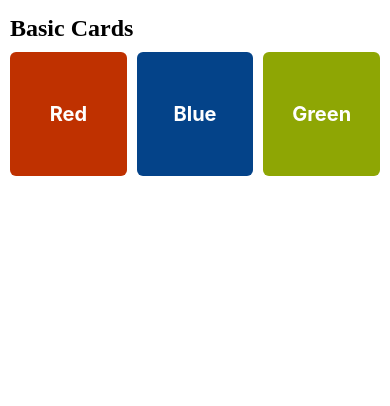
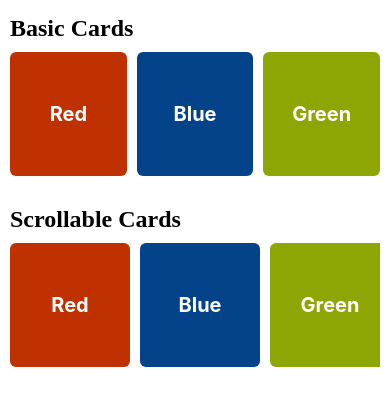
Before and after one commit to andro2401/Project02, a React Native app: screen / in a window 390 px wide. Shown: the top 406 px of the page. Built offline with nearby package versions, Linux system fonts and the light colour scheme.

Commit message:
scroll cards done

```diff
--- a/App.tsx
+++ b/App.tsx
@@ -1,11 +1,13 @@
 import React from 'react';
-import {SafeAreaView, StyleSheet, Text, View} from 'react-native';
+import {SafeAreaView} from 'react-native';
 import BasicCards from './components/BasicCards.tsx';
+import ScrollCards from './components/ScrollCards.tsx';
 
 const App = () => {
   return (
     <SafeAreaView>
       <BasicCards />
+      <ScrollCards />
     </SafeAreaView>
   );
 };
--- /dev/null
+++ b/components/ScrollCards.tsx
@@ -0,0 +1,66 @@
+import React from 'react';
+import {ScrollView, StyleSheet, Text, View} from 'react-native';
+import {globalStyles} from '../styles/Global.tsx';
+
+const ScrollCards = () => {
+  return (
+    <View style={globalStyles.container}>
+      <Text style={globalStyles.title}>Scrollable Cards</Text>
+      <ScrollView
+        style={styles.scrollWrapper}
+        horizontal={true}
+        showsHorizontalScrollIndicator={false}
+      >
+
+        <View style={[styles.card, styles.cardOne]}>
+          <Text style={styles.cardText}>Red</Text>
+        </View>
+        <View style={[styles.card, styles.cardTwo]}>
+          <Text style={styles.cardText}>Blue</Text>
+        </View>
+        <View style={[styles.card, styles.cardThree]}>
+          <Text style={styles.cardText}>Green</Text>
+        </View>
+        <View style={[styles.card, styles.cardOne]}>
+          <Text style={styles.cardText}>Red</Text>
+        </View>
+        <View style={[styles.card, styles.cardTwo]}>
+          <Text style={styles.cardText}>Blue</Text>
+        </View>
+        <View style={[styles.card, styles.cardThree]}>
+          <Text style={styles.cardText}>Green</Text>
+        </View>
+
+      </ScrollView>
+    </View>
+  );
+};
+
+const styles = StyleSheet.create({
+  scrollWrapper:{
+    marginTop: 10,
+  },
+  card:{
+    width: 120,
+    borderRadius: 6,
+    alignItems: 'center',
+    justifyContent: 'center',
+    paddingVertical: 50,
+    marginRight: 10,
+  },
+  cardText: {
+    color: '#fff',
+    fontSize: 20,
+    fontWeight: 'bold',
+  },
+  cardOne:{
+    backgroundColor: '#BF3100',
+  },
+  cardTwo:{
+    backgroundColor: '#044389',
+  },
+  cardThree:{
+    backgroundColor: '#8EA604',
+  },
+});
+export default ScrollCards;
```
